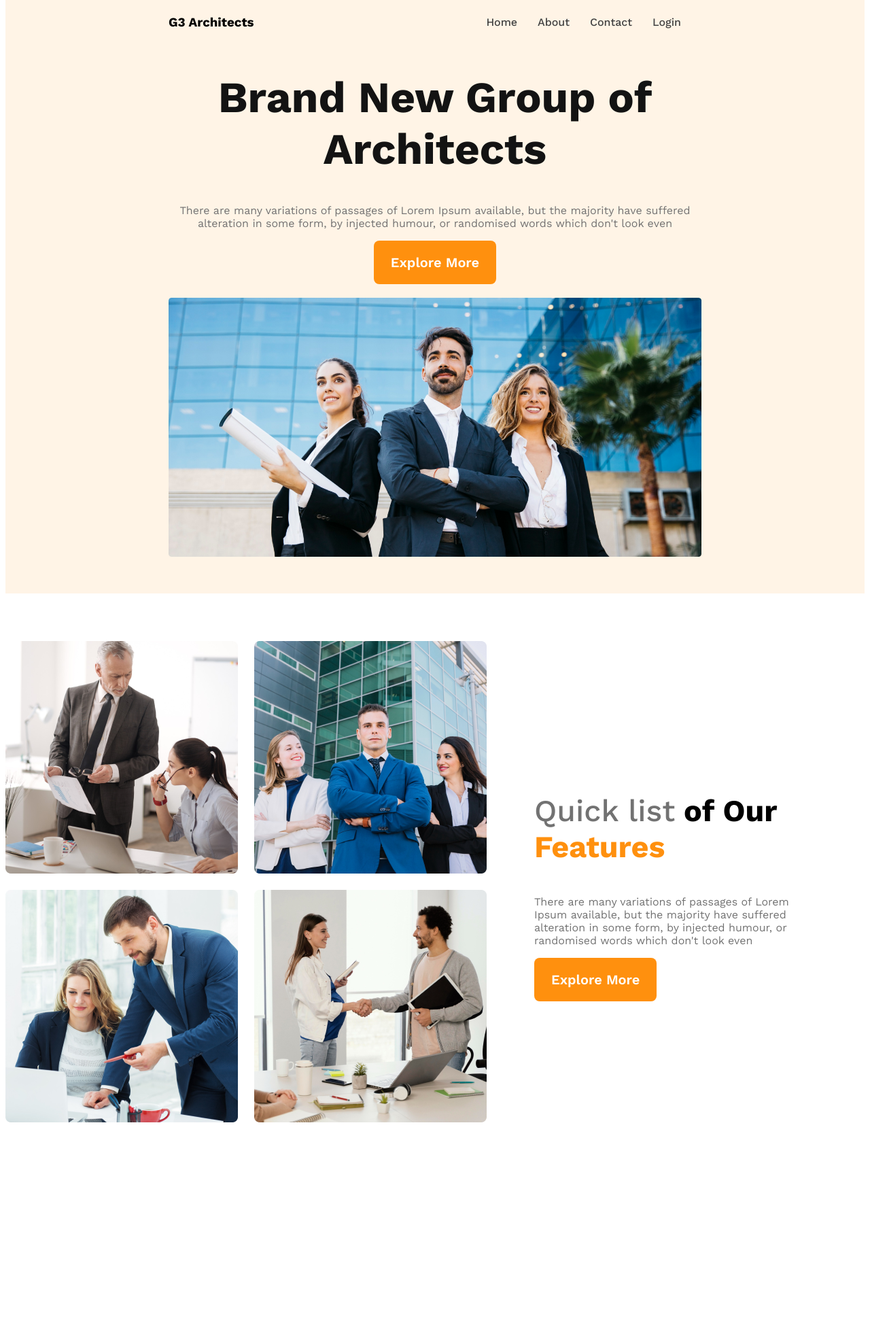
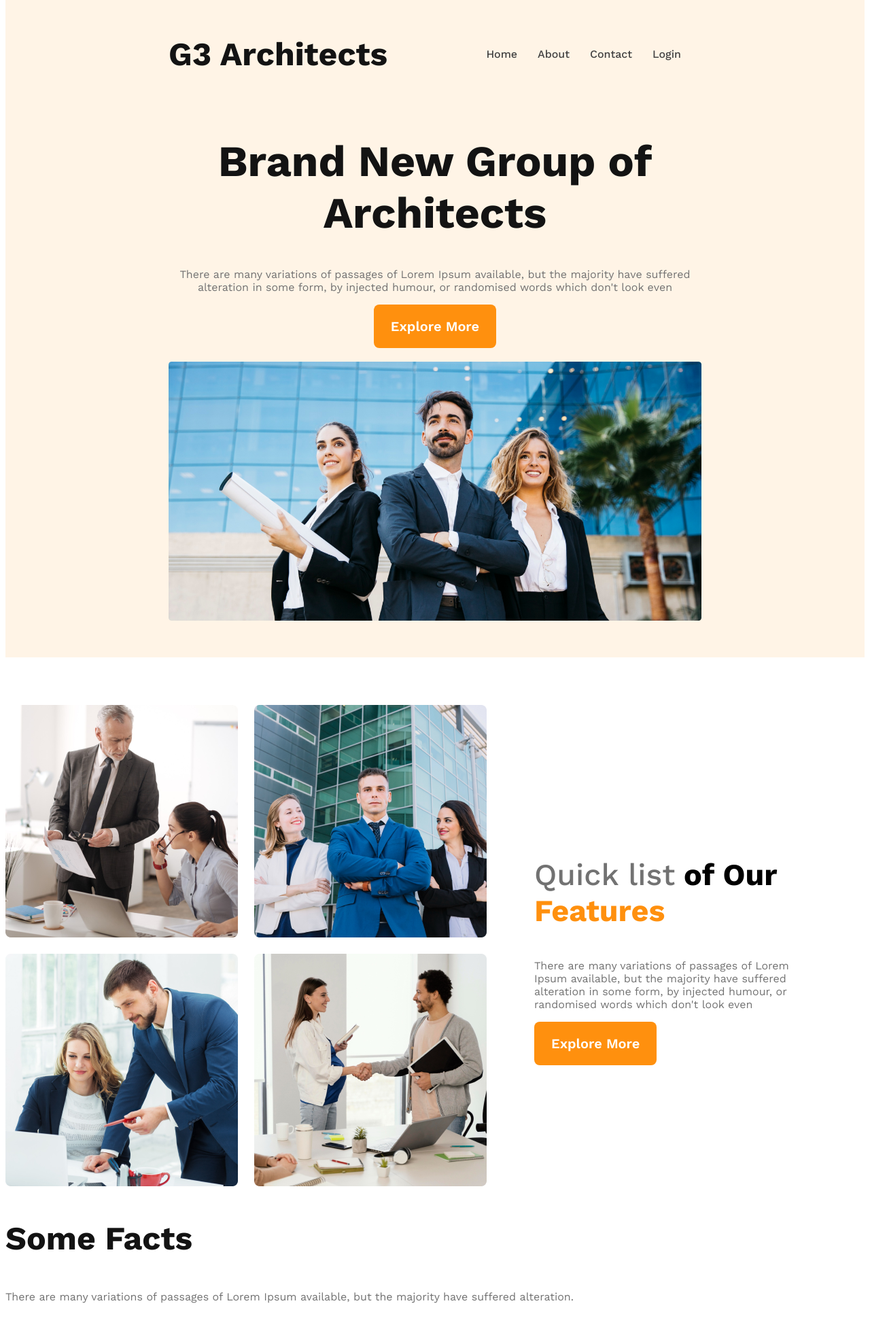
Before and after one commit to SASobujislam/g3-architects-website, a plain HTML site: page index.html in a window 1280 px wide. Shown: the part 55-2010 px from the top of the page at 68% size. Before the commit the page ends 1776 px from the top, so only its background shows below. Drawn offline with nearby package versions, Linux system fonts and the light colour scheme.

Commit message:
sobuj statde sher stkes

```diff
--- a/index.html
+++ b/index.html
@@ -12,7 +12,7 @@
     <!-- header starting -->
     <header>
         <nav>
-            <h3 nav-title>G3 Architects</h3>
+            <h3 class="section-title">G3 Architects</h3>
             <ul>
                 <li><a href="">Home</a></li>
                 <li><a href="">About</a></li>
@@ -52,6 +52,15 @@
                 <button class="btn-primary">Explore More</button>
             </div>
         </section>
+        <!-- features section -->
+        <section class="features">
+
+        </section>
+        <!-- facts section -->
+        <section class="facts">
+            <h3 class="section-title">Some Facts</h3>
+            <p class="text-light-gray">There are many variations of passages of Lorem Ipsum available, but the majority have suffered alteration.</p>
+        </section>
     </main>
     <footer>
 
--- a/styles/architect.css
+++ b/styles/architect.css
@@ -20,6 +20,11 @@
     border: 0;
 }
 
+.section-title {
+    font-size: 3rem;
+    font-weight: 700;
+    color: #131313;
+}
 /* header styles */
 header {
     background: rgba(255, 144, 14, 0.10);
@@ -32,11 +37,7 @@ nav {
     align-items: center;
 }
 
-.nav-title {
-    font-size: 3rem;
-    font-weight: 700;
-    color: #131313;
-}
+
 
 nav>ul {
     display: flex;
```
